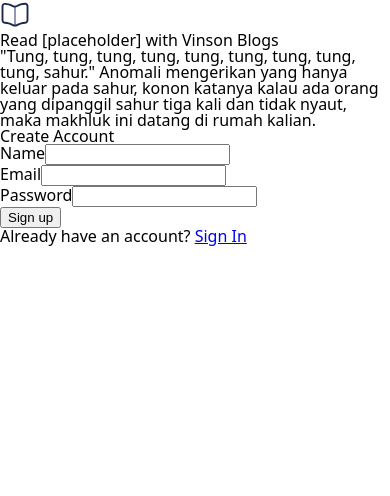
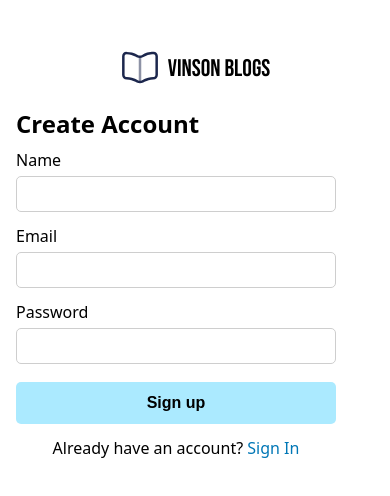
Before and after one commit to vinsonio0920/blog-front-end, a React (Vite) app: page /sign-up in a window 390 px wide. Shown: the top 496 px of the page. Built offline with nearby package versions, Linux system fonts and the light colour scheme.

Commit message:
style(auth): add sign up mobile styling

```diff
--- a/signUp/SignUp.jsx
+++ b/signUp/SignUp.jsx
@@ -4,26 +4,31 @@ import { logoSvg } from "../src/assets";
 
 const SignUp = () => {
   return (
-    <>
-      <section className="logoSection">
+    <div className={styles.pageContainer}>
+      <section className={styles.heroSection}>
+        <Link to="/" className={styles.logoLink}>
           <img
             src={logoSvg}
             width="30"
             alt="Logo SVG"
             className={styles.logoSvg}
           />
+          <span className={styles.logoText}>Vinson Blogs</span>
+        </Link>
+        <div className={styles.callToAction}>
           <h1>
             Read [placeholder] with <span>Vinson Blogs</span>
           </h1>
           <p>
-          "Tung, tung, tung, tung, tung, tung, tung, tung, tung, sahur." Anomali
-          mengerikan yang hanya keluar pada sahur, konon katanya kalau ada orang
-          yang dipanggil sahur tiga kali dan tidak nyaut, maka makhluk ini
-          datang di rumah kalian.
+            "Tung, tung, tung, tung, tung, tung, tung, tung, tung, sahur."
+            Anomali mengerikan yang hanya keluar pada sahur, konon katanya kalau
+            ada orang yang dipanggil sahur tiga kali dan tidak nyaut, maka
+            makhluk ini datang di rumah kalian.
           </p>
+        </div>
       </section>
-      <section className="formSection">
-        <form>
+      <section className={styles.formSection}>
+        <form className={styles.signInForm}>
           <h1>Create Account</h1>
           <div>
             <label for="name">Name</label>
@@ -53,11 +58,11 @@ const SignUp = () => {
           </div>
           <button type="submit">Sign up</button>
         </form>
-        <p>
+        <p className={styles.redirectLink}>
           Already have an account? <Link to="/sign-in">Sign In</Link>
         </p>
       </section>
-    </>
+    </div>
   );
 };
 
--- a/signUp/SignUp.module.css
+++ b/signUp/SignUp.module.css
@@ -0,0 +1,84 @@
+.heroSection {
+  margin: 3rem 0 1.5rem 0;
+}
+
+.logoLink {
+  display: flex;
+  align-items: center;
+  justify-content: center;
+  text-decoration: none;
+}
+
+.logoSvg {
+  width: 2.5rem;
+  margin-right: 0.5rem;
+}
+
+.logoText {
+  font-family: "bebas_neueregular", sans-serif;
+  font-size: 1.5rem;
+  font-weight: 500;
+  color: #000;
+}
+
+.callToAction {
+  display: none;
+}
+
+.formSection {
+  max-width: 20rem;
+  margin: 0 1rem;
+}
+
+.signInForm h1 {
+  font-size: 1.5rem;
+  font-weight: 600;
+  margin-bottom: 1rem;
+}
+
+.signInForm label {
+  display: block;
+  margin-bottom: 0.5rem;
+}
+
+.signInForm input[type="text"],
+.signInForm button[type="submit"] {
+  font-size: 1rem;
+  width: 100%;
+  border-radius: 5px;
+  padding: 0.5rem;
+  margin-bottom: 1rem;
+}
+
+.signInForm input[type="text"] {
+  border: 1px solid #cecece;
+}
+
+.signInForm button[type="submit"] {
+  font-weight: 600;
+  background-color: #abeaff;
+  border: none;
+  padding: 0.75rem;
+  margin-top: 0.15rem;
+}
+
+.signInForm button[type="submit"]:hover {
+  background-color: #a3e7fd;
+}
+
+.signInForm button[type="submit"]:active {
+  background-color: #a3e7fd;
+}
+
+.redirectLink {
+  text-align: center;
+}
+
+.redirectLink a {
+  text-decoration: none;
+  color: #0077b6;
+}
+
+.redirectLink a:hover {
+  text-decoration: underline;
+}
--- a/src/header/Header.module.css
+++ b/src/header/Header.module.css
@@ -56,7 +56,7 @@
     background-color: #fff;
     width: 100%;
     height: calc(100vh - 4rem);
-    z-index: 999;
+    z-index: 9999;
   }
 
   .rightHeader.open {
```
Lines whose indentation alone changed are shown as unchanged.
